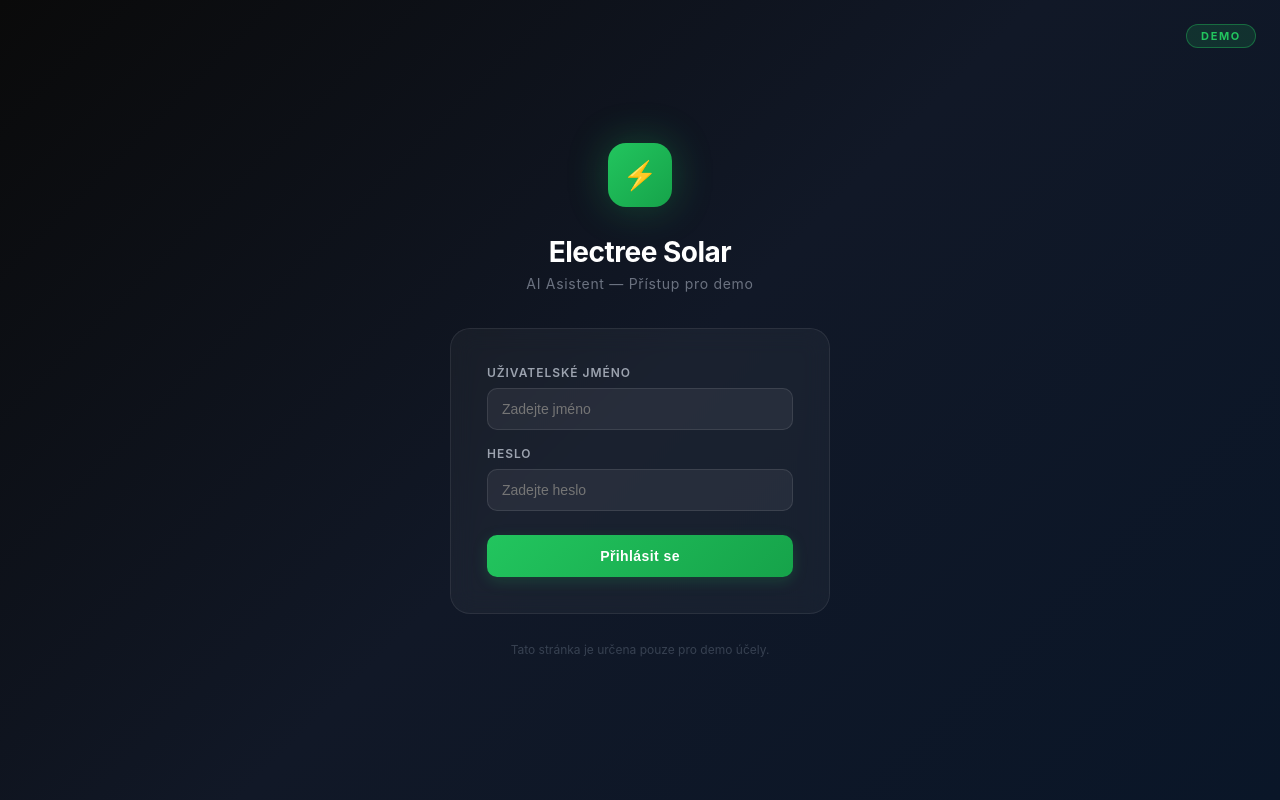
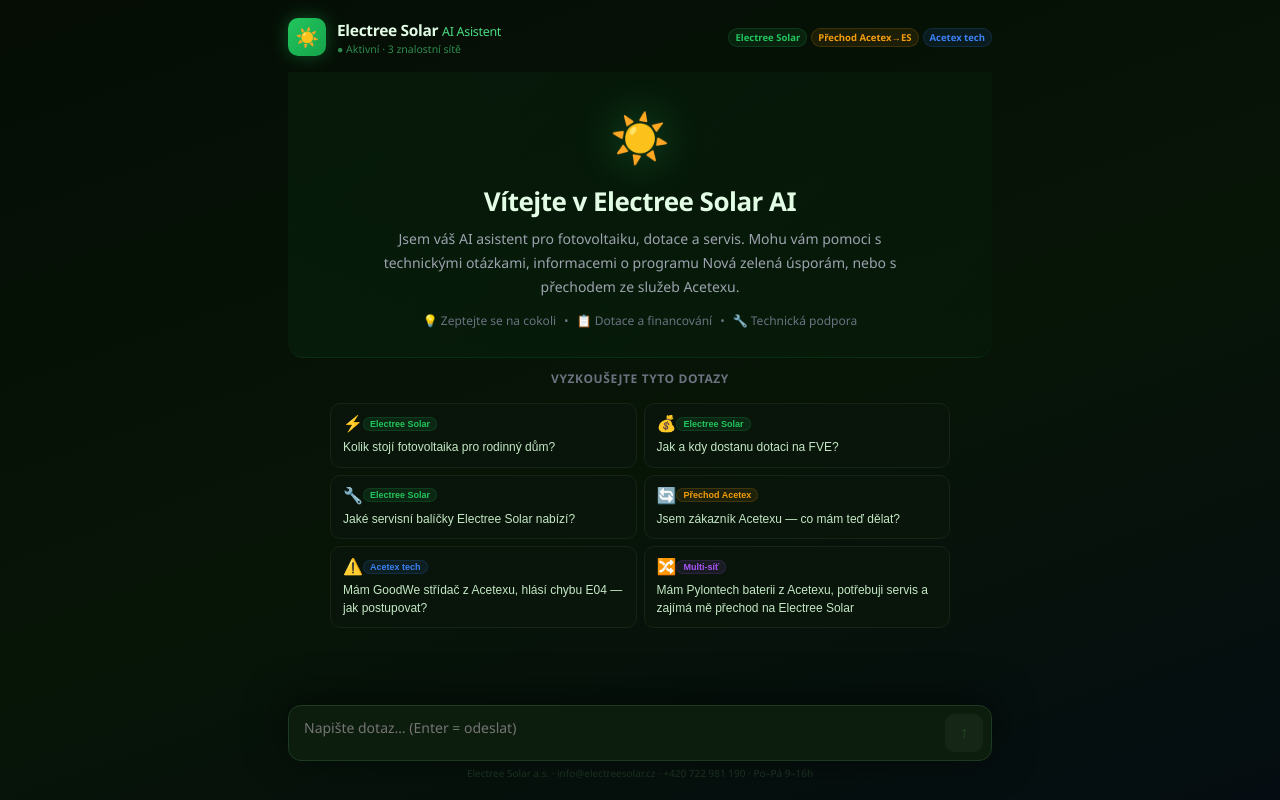
Before and after one commit to mattyss1004/Electree-chatbot, a React (Vite) app in the folder client/: page / in a window 1280 px wide. Built offline with nearby package versions, Linux system fonts and the light colour scheme.

Commit message:
Temporarily bypass login for testing

```diff
--- a/client/src/main.jsx
+++ b/client/src/main.jsx
@@ -4,8 +4,8 @@
 import LoginPage from "./LoginPage.jsx";
 
 function Root() {
-  const [loggedIn, setLoggedIn] = useState(false);
-  return loggedIn ? <App /> : <LoginPage onLogin={() => setLoggedIn(true)} />;
+  // Temporarily bypass login for testing
+  return <App />;
 }
 
 ReactDOM.createRoot(document.getElementById("root")).render(
```
